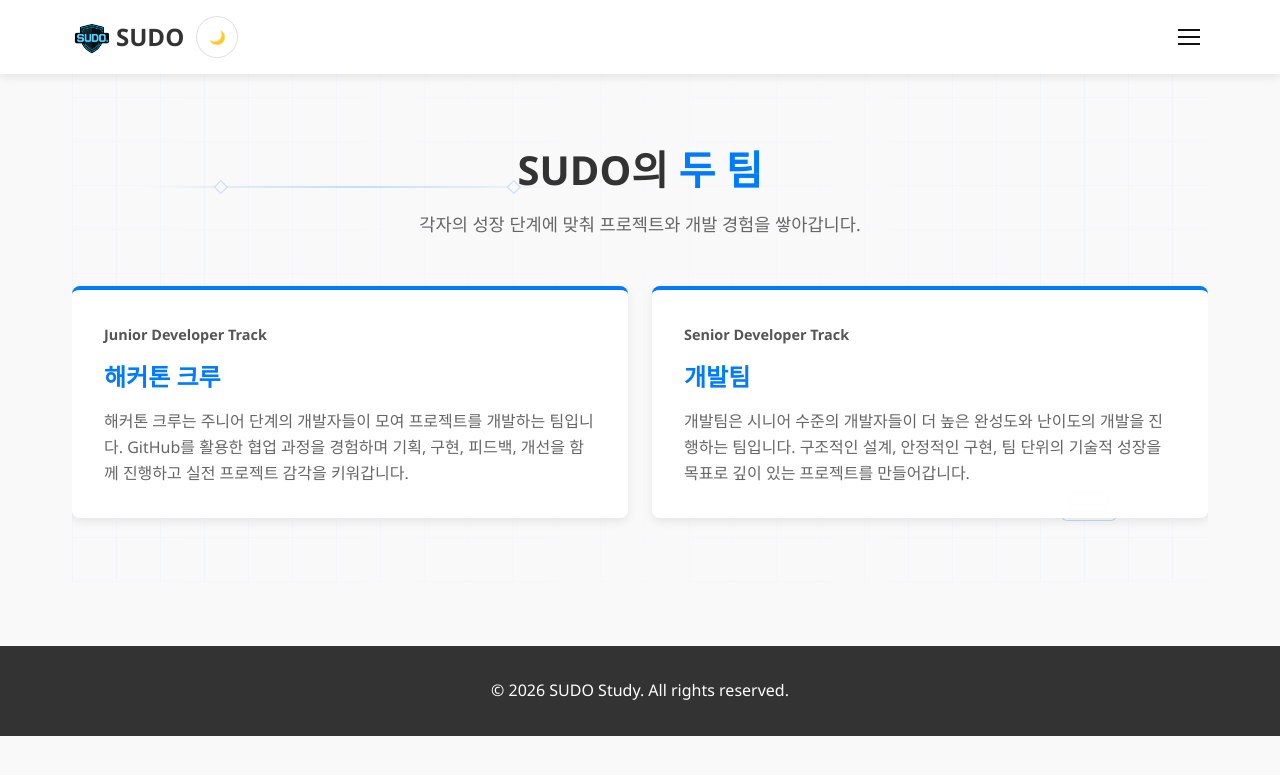
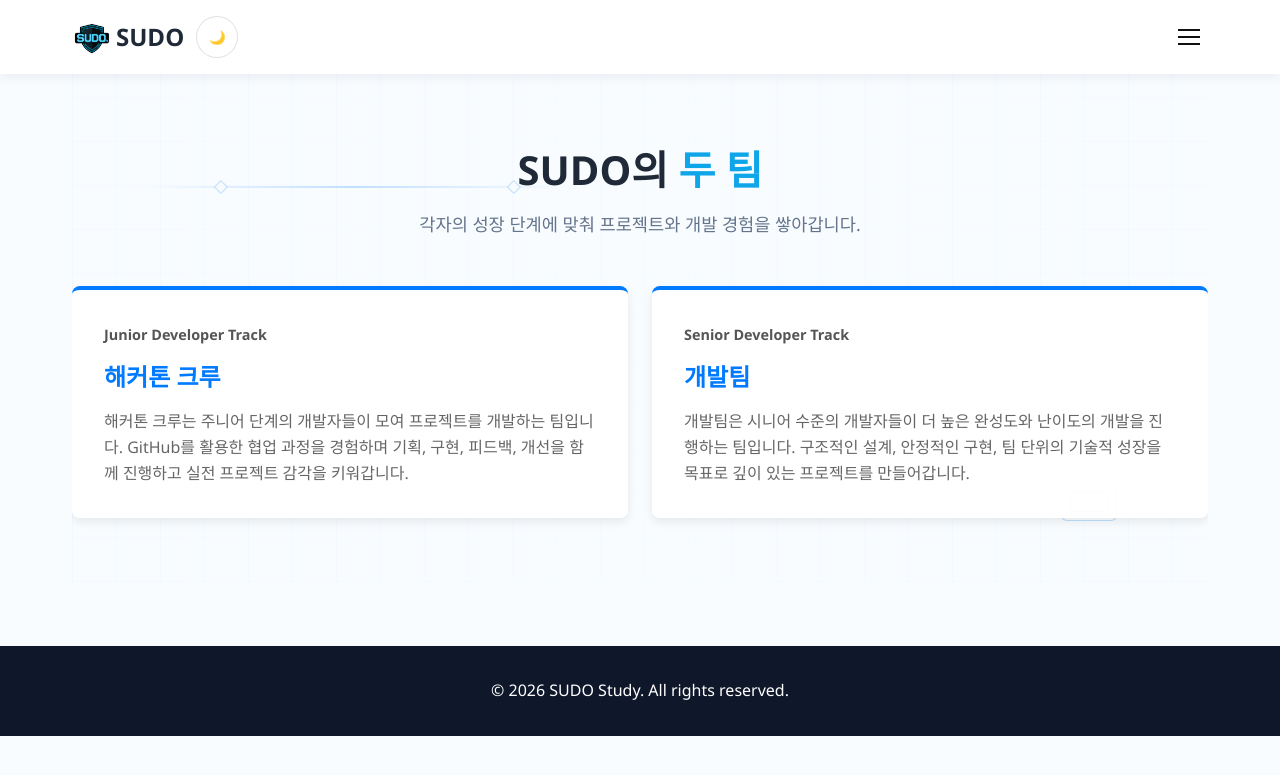
Before and after one commit to hansung-sudo/SUDO_web_team3, a Flask app: page /intro in a window 1280 px wide. Shown: the top 775 px of the page. Run offline with Flask 3, Linux system fonts and the light colour scheme.

Commit message:
오류수정1차본

```diff
--- a/static/style.css
+++ b/static/style.css
@@ -1,3 +1,23 @@
+:root {
+  --primary: #0ea5e9;
+  --primary-dark: #0284c7;
+  --mint: #2dd4bf;
+  --green: #22c55e;
+  --green-dark: #16a34a;
+
+  --bg: #f8fcff;
+  --soft-bg: #e0f7fa;
+  --soft-blue: #e0f2fe;
+  --white: #ffffff;
+
+  --text: #1f2937;
+  --muted: #64748b;
+  --border: #d6eef5;
+
+  --footer: #0f172a;
+  --shadow: rgba(15, 23, 42, 0.08);
+}
+
 * {
   margin: 0;
   padding: 0;
@@ -7,14 +27,14 @@
 body {
   font-family: 'Segoe UI', Tahoma, Geneva, Verdana, sans-serif;
   line-height: 1.6;
-  color: #333;
-  background-color: #f9f9f9;
+  color: var(--text);
+  background-color: var(--bg);
 }
 
 /* Header & Navigation */
 .header {
-  background-color: #ffffff;
-  box-shadow: 0 2px 10px rgba(0, 0, 0, 0.1);
+  background-color: var(--white);
+  box-shadow: 0 2px 12px var(--shadow);
   position: sticky;
   top: 0;
   z-index: 100;
@@ -34,7 +54,7 @@ body {
   align-items: center;
   gap: 0.5rem;
   text-decoration: none;
-  color: #333;
+  color: var(--text);
   font-weight: bold;
   font-size: 1.5rem;
 }
@@ -253,11 +273,11 @@ main {
 }
 
 .section-title h2 span {
-  color: #007bff;
+  color: var(--primary);
 }
 
 .section-title p {
-  color: #666;
+  color: var(--muted);
   font-size: 1.1rem;
 }
 
@@ -363,8 +390,8 @@ main {
 
 /* Footer */
 .footer {
-  background-color: #333;
-  color: white;
+  background-color: var(--footer);
+  color: var(--white);
   text-align: center;
   padding: 2rem;
   margin-top: 4rem;
```
Also changed, not shown: other parts of static/style.css (+48 -40 lines).
